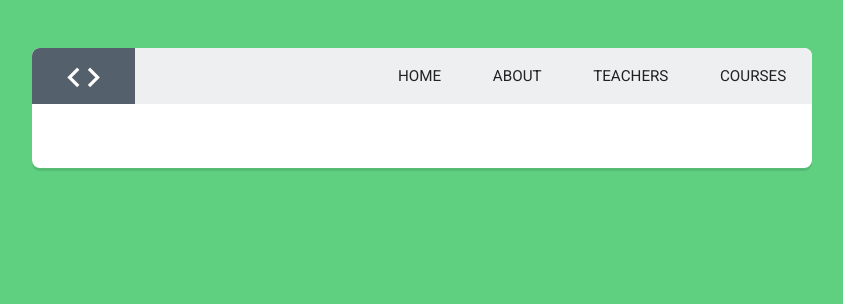
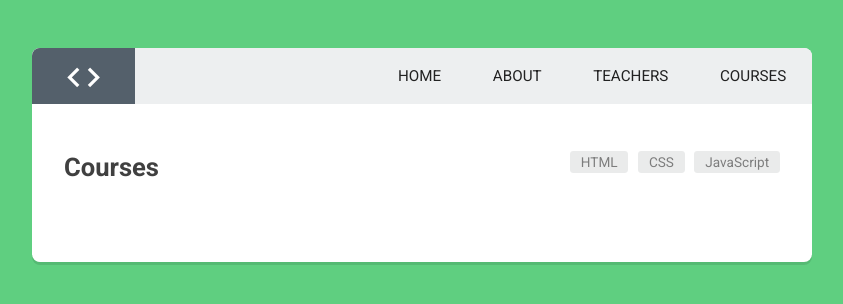
Before and after one commit to DelfinMong/Scrimba, a React (Create React App) app in the folder teacher/: page /courses/javascript in a window 1280 px wide. Shown: the top 304 px of the page, without its empty margins (218-1061 px from the left). Built offline with nearby package versions, Linux system fonts and the light colour scheme.

Commit message:
courandteac

```diff
--- a/teacher/src/components/App.js
+++ b/teacher/src/components/App.js
@@ -4,6 +4,8 @@ import { Route, BrowserRouter } from 'react-router-dom'
 import Home from './Home'
 import About from './About'
 import Header from './Header'
+import Teacher from './Teachers'
+import Course from './Courses'
 
 const App = () => (
   <BrowserRouter>
@@ -11,6 +13,8 @@ const App = () => (
       <Header />
       <Route exact path='/' component={Home} />
       <Route path='/about' component={About} />
+      <Route path='/teachers' component={Teacher} />
+      <Route path='/courses' component={Course} />
      </div>
   </BrowserRouter>
 
```
